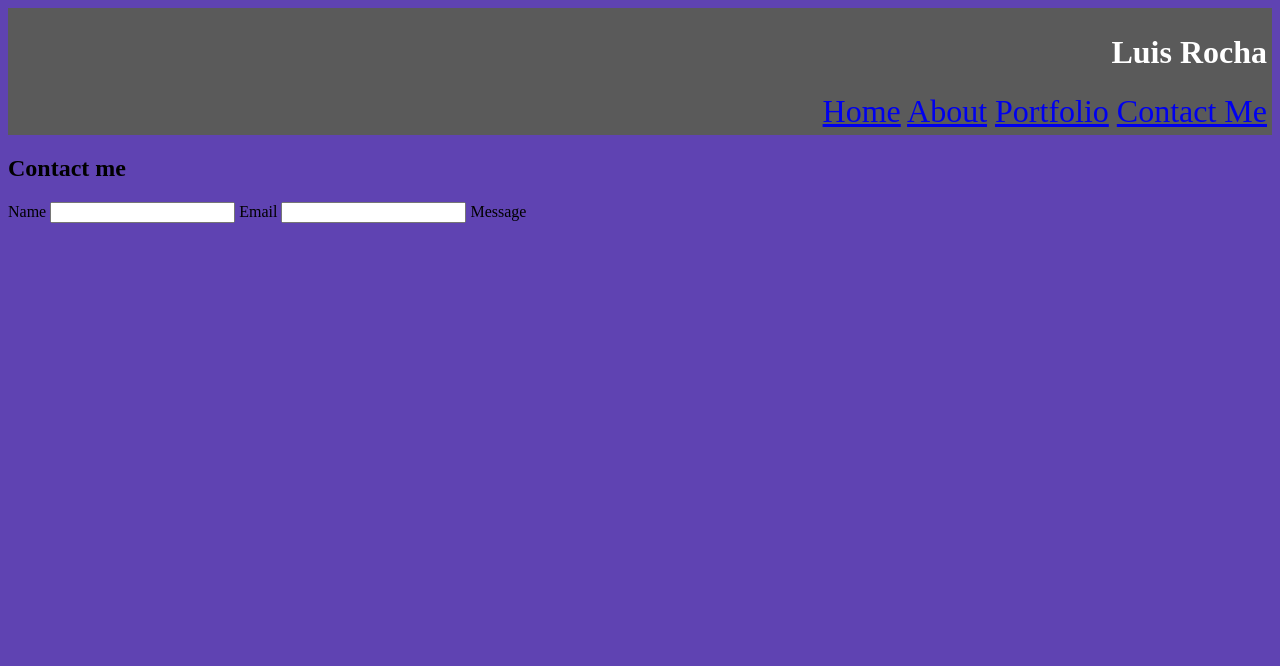
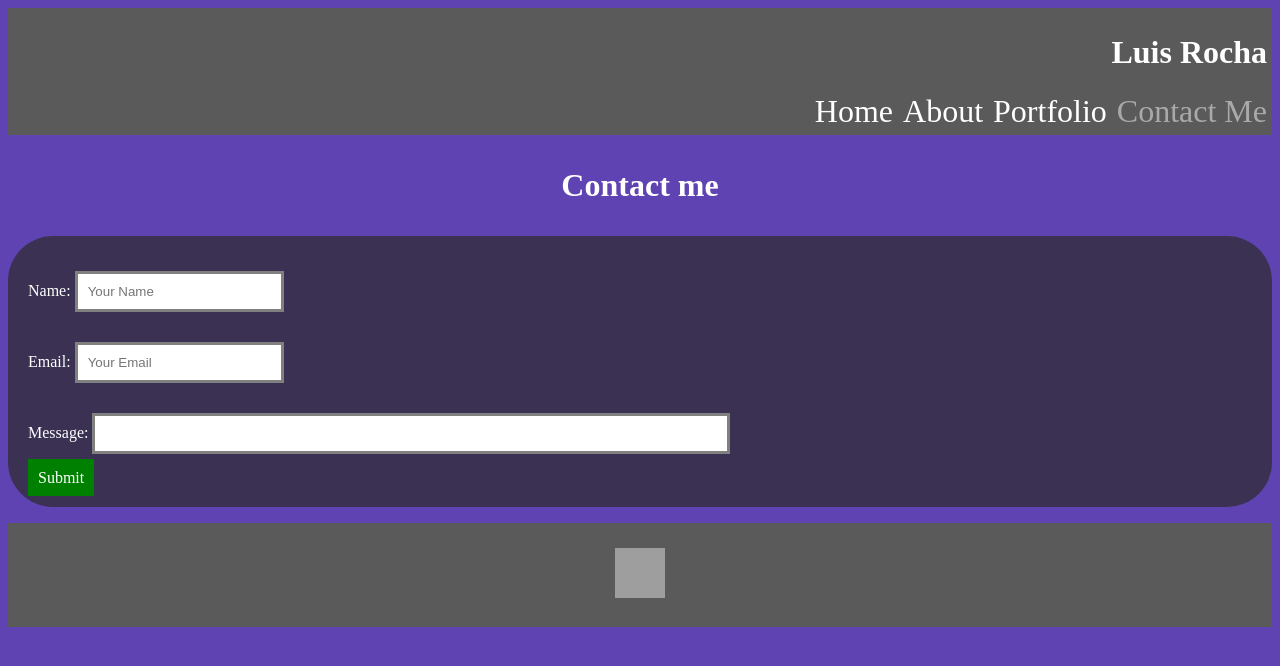
Before and after one commit to LuisRocha5/Personal-Website2, a plain HTML site: page contact-me.html in a window 1280 px wide. Drawn offline with Linux system fonts and the light colour scheme; grey boxes are pictures that could not be loaded.

Commit message:
aded success page, finished contact me with a submit button, and added to every page a new id to make the current page unclickable

```diff
--- a/contact-me.html
+++ b/contact-me.html
@@ -10,24 +10,40 @@
   <header>
     <h1>Luis Rocha</h1>
     <nav>
-      <a href="/index.html">Home</a>
-      <a href="./about.html">About</a>
-      <a href="./portfolio.html">Portfolio</a>
-      <a href="./contact-me.html">Contact Me</a>
+      <a class="link" href="/index.html">Home</a>
+      <a class="link" href="./about.html">About</a>
+      <a class="link" href="./portfolio.html">Portfolio</a>
+      <a class="link" id="current" href="./contact-me.html">Contact Me</a>
     </nav>
   </header>
-  <section>
-    <h2>Contact me</h2>
-    <form>
-      <label for="name">Name</label>
-      <input type="text" id="name" name="name">
+  <section >
+    <h3>Contact me</h3>
+    <form class="contact">
+      <label for="name">Name:</label>
+      <input class="input" type="text" id="name" name="name" placeholder="Your Name">
+      <br>
 
-      <label for="email">Email</label>
-      <input type="text" id="email" name="email">
+      <label for="email">Email:</label>
+      <input class="input" type="text" id="email" name="email" placeholder="Your Email">
+      <br>
 
-      <label for="message">Message</label>
+      <label for="message">Message:</label>
+      <input class="box" type="text" id="message" name="message">
+      <br>
+
+      <a class="submit" href="./success.html">Submit</a>
     </form>
   </section>
+
+  <footer>
+    <p class="twitter">
+      <a href="https://twitter.com/Luis__Rocha5" target="_blank">
+        <img class="twitter-link"
+          src="https://cdn.vox-cdn.com/thumbor/Hvqx2gGzHlI8hnGoxPlLzfDVIJw=/0x0:3001x2001/1400x1400/filters:focal(1501x1001:1502x1002)/cdn.vox-cdn.com/uploads/chorus_asset/file/24805883/STK160_X_Twitter_001.jpg"
+          atl="X logo">
+      </a>
+    </p>
+  </footer>
 </body>
 
 </html>
--- a/style.css
+++ b/style.css
@@ -1,39 +1,50 @@
-header{
+header {
   background-color: #5A5A5A;
   padding: 5px;
   text-align: right;
   color: white
 }
-nav{
-  text-decoration: none;
-  font-size: 2em;
-  color:white
+
+nav {
+  display: flex;
+  justify-content: flex-end;
+
 }
-/* a{
+
+.link{
   text-decoration: none;
   color: white;
   font-size: 2em;
-} */
-.home{
+  margin-left: 10px;
+}
+#current{
+  pointer-events: none;
+  color: darkgrey;
+}
+.home {
   background-color: #5f43b2;
 }
-.home-section{
+
+.home-section {
   text-align: center;
   font-size: 2em;
 }
-.home-image{
-width: 450px;
-height: 450px;
-display: block;
-margin-left: auto;
-margin-right: auto;
+
+.home-image {
+  width: 450px;
+  height: 450px;
+  display: block;
+  margin-left: auto;
+  margin-right: auto;
 }
-.Henry{
+
+.Henry {
   text-align: center;
   font-size: 2em;
   font-family: cursive;
 }
-.intro{
+
+.intro {
   text-align: center;
   font-size: 2em;
   padding: 10px 2px;
@@ -41,56 +52,97 @@ margin-right: auto;
   margin-bottom: 20px;
   color: whitesmoke;
 }
-.about-text{
+
+.about-text {
   text-align: center;
   font-size: 2em;
   border-bottom: solid white;
   margin-bottom: 20px;
   color: white;
 }
-h3{
+
+h3 {
   text-align: center;
   font-size: 2em;
   color: white;
 }
-.soccer-pic{
+
+.soccer-pic {
   width: 200px;
   height: auto;
   float: inline-start;
   margin-right: 20px;
 }
-.gym-pic{
-  width:200px;
-  height:auto;
+
+.gym-pic {
+  width: 200px;
+  height: auto;
   float: right;
-  margin-left:20px;
+  margin-left: 20px;
   clear: right;
 
 }
-.gaming-pic{
-  width:150px;
+
+.gaming-pic {
+  width: 150px;
   height: auto;
   float: inline-start;
   margin-right: 20px;
 }
-.projects{
+
+.projects {
   text-align: center;
 }
-.latin{
+
+.latin {
   background-color: white;
   text-align: center;
   font-size: 1.5em;
   border-bottom: solid white;
   margin-bottom: 20px;
 }
-.twitter-link{
+
+.twitter-link {
   width: 50px;
   height: 50px;
   margin: 20px;
 }
-.twitter{
-  background-color: #333;
+
+.twitter {
+  background-color: #5A5A5A;
   color: #fff;
   text-align: center;
-  padding:5px 0;
+  padding: 5px 0;
 }
+.input{
+  width: 15%;
+  padding: 10px 10px;
+  margin: 15px 0;
+  display: inline-block;
+  border: 3px solid grey;
+}
+.box{
+  width: 50%;
+  padding: 10px 10px;
+  margin: 15px 0;
+  display: inline-block;
+  border: 3px solid gray;
+}
+.submit{
+  text-decoration: none;
+  width: 50%;
+  background-color: green;
+  color: white;
+  padding: 10px 10px;
+  margin: 15px 0;
+  cursor: pointer;
+}
+.submit:hover{
+background-color: #45a049
+}
+.contact {
+  border-radius: 45px;
+  background-color: #3a3153;
+  padding: 20px;
+  color: white;
+}
```
Also changed, not shown: about.html (+4 -4 lines), index.html (+4 -4 lines), portfolio.html (+4 -4 lines), success.html (added).
